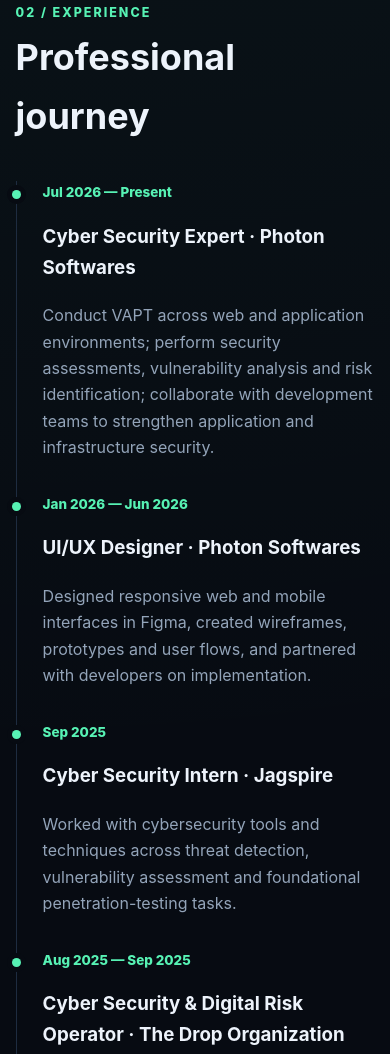
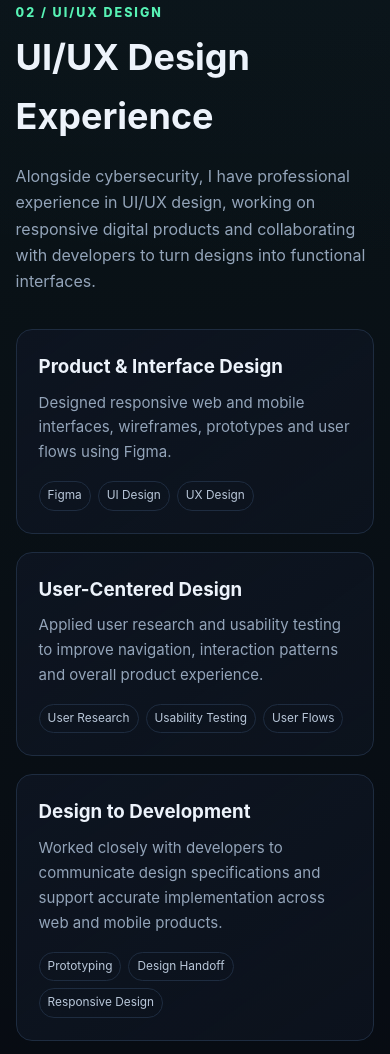
Before and after one commit to Salma1604ltsu/Salma_Ahmed.github.io, a plain HTML site: page index.html in a window 390 px wide. Shown: the part 2817-3871 px from the top of the page. Drawn offline with Linux system fonts and the light colour scheme.

Commit message:
Add UI/UX design section to portfolio

```diff
--- a/index.html
+++ b/index.html
@@ -32,7 +32,7 @@
 </style>
 </head>
 <body>
-<nav><div class="container nav"><a class="logo" href="#top">SALMA<i>.cyber</i></a><div class="links"><a href="#about">About</a><a href="#experience">Experience</a><a href="#projects">Projects</a><a href="#skills">Skills</a><a href="#credentials">Credentials</a><a href="#contact">Contact</a></div></div></nav>
+<nav><div class="container nav"><a class="logo" href="#top">SALMA<i>.cyber</i></a><div class="links"><a href="#about">About</a><a href="#experience">Experience</a><a href="#uiux">UI/UX</a><a href="#projects">Projects</a><a href="#skills">Skills</a><a href="#credentials">Credentials</a><a href="#contact">Contact</a></div></div></nav>
 
 <main id="top">
 <header class="hero"><div class="container hero-grid">
@@ -64,6 +64,14 @@
 <div class="card"><h3>Defensive Security</h3><p>Network monitoring, anomaly analysis, incident handling, vulnerability reporting and blue-team workflows.</p><div class="tags"><span class="tag">SOC</span><span class="tag">Detection</span><span class="tag">IR</span></div></div>
 <div class="card"><h3>GRC & Privacy</h3><p>Focused on governance, risk and compliance fundamentals, audit management, audit principles, risk identification and Privacy Impact Assessments.</p><div class="tags"><span class="tag">GRC</span><span class="tag">Risk</span><span class="tag">PIA</span><span class="tag">ISO 27701</span></div></div>
 <div class="card"><h3>Network Security</h3><p>Practical exposure to network monitoring, traffic analysis, vulnerability scanning and security-focused infrastructure work.</p><div class="tags"><span class="tag">Networking</span><span class="tag">Network Security</span><span class="tag">Monitoring</span></div></div>
+</div></div></section>
+
+<section id="uiux"><div class="container">
+<div class="head"><div class="eyebrow">02 / UI/UX Design</div><h2>UI/UX Design Experience</h2><p>Alongside cybersecurity, I have professional experience in UI/UX design, working on responsive digital products and collaborating with developers to turn designs into functional interfaces.</p></div>
+<div class="grid">
+<div class="card"><h3>Product & Interface Design</h3><p>Designed responsive web and mobile interfaces, wireframes, prototypes and user flows using Figma.</p><div class="tags"><span class="tag">Figma</span><span class="tag">UI Design</span><span class="tag">UX Design</span></div></div>
+<div class="card"><h3>User-Centered Design</h3><p>Applied user research and usability testing to improve navigation, interaction patterns and overall product experience.</p><div class="tags"><span class="tag">User Research</span><span class="tag">Usability Testing</span><span class="tag">User Flows</span></div></div>
+<div class="card"><h3>Design to Development</h3><p>Worked closely with developers to communicate design specifications and support accurate implementation across web and mobile products.</p><div class="tags"><span class="tag">Prototyping</span><span class="tag">Design Handoff</span><span class="tag">Responsive Design</span></div></div>
 </div></div></section>
 
 <section id="experience"><div class="container">
```
